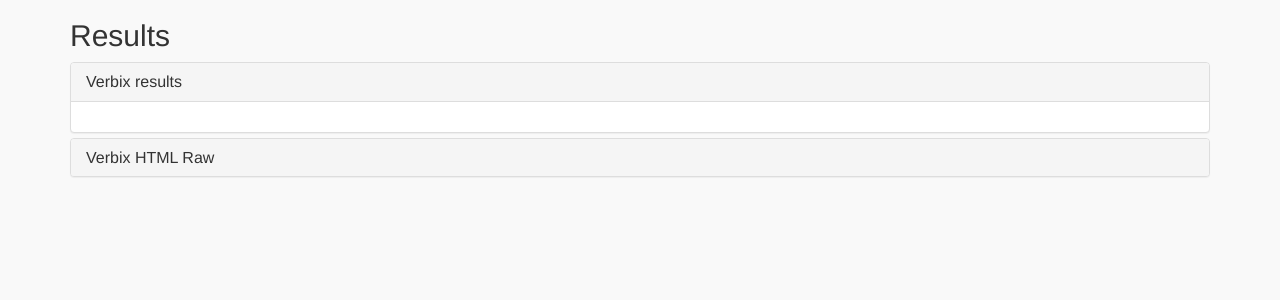
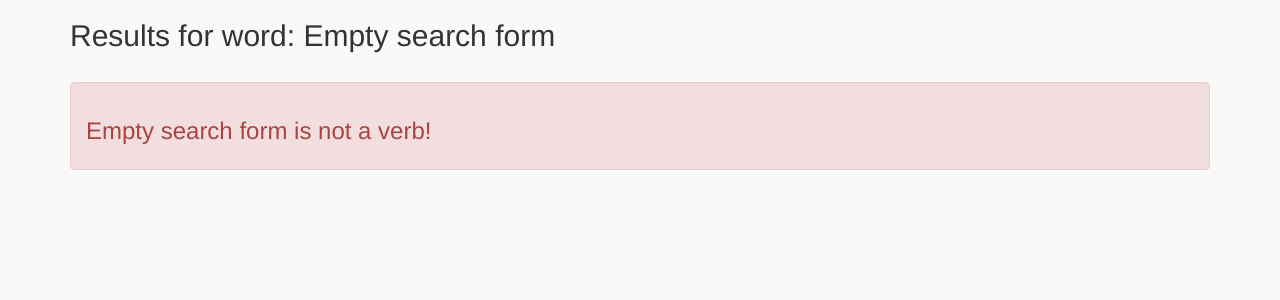
Before and after one commit to imclab/Django-learning, a Django app: page /word/search/ in a window 1280 px wide. Shown: the part 51-351 px from the top of the page. Run offline with Django 3.2, Linux system fonts and the light colour scheme; parts of the project's set-up code (start-up, migrations or seed data) failed here and were passed over; some libraries are stand-ins or nearby versions.

Commit message:
improve parser for Verbix
add check if verb does not exits
small visual changes

```diff
--- a/StudentHelp/services/verbix.py
+++ b/StudentHelp/services/verbix.py
@@ -13,6 +13,9 @@
     url = ""
     language = "Finnish"
     allowed_tags = ['class', 'td', 'tr', 'table', 'p', 'br', 'b', 'th']
+    allowed_attr = {
+        'table': ['class']
+    }
 
     def get_conjugations(self, verb):
         """
@@ -36,14 +39,44 @@
         """
         results = []
         soup = BeautifulSoup(html)
-        tables = soup.find_all("table", class_="verbtable")
-        for table in tables:
-            table['class'] = 'table'
-            sections = table.find_all('tr')
-            for section in sections:
-                clean_rows = bleach.clean(section, self.allowed_tags, strip=True)
-                results.append(clean_rows)
+        if self.is_a_verb(soup):
+            tables = soup.find_all("table", class_="verbtable")
+            # We take the first table tables[0] since is the one with all needed information
+            sections = tables[0].find_all('tr')  # We look inside for 'tr' tags
+            # We look first for Personal and Nominal forms, they are in sections[2]
+            # inside 2 'td' tags and inside a table each
+            tr_block = sections[2].find_all('td', class_="verbtable")
+            for td in tr_block:
+                table = td.find('table')
+                table['class'] = 'table'  # add class="table" to the table tag for CSS purposes
+                results.append(bleach.clean(table, self.allowed_tags, self.allowed_attr, strip=True))
+                # Now we have in results 0 and 1 the first tables
+            # Next is same for the other two blocks
+            # They are inside sections 14, to see why, debug and check values on sections values
+            tr_block = sections[14].find_all('td', class_="verbtable")
+            for td in tr_block:
+                table = td.find('table')
+                table['class'] = 'table'  # add class="table" to the table tag for CSS purposes
+                results.append(bleach.clean(table, self.allowed_tags, self.allowed_attr, strip=True))
+
         return results
+
+    def is_a_verb(self, html):
+        """
+        Given an html output will look for verbnotexits class
+        returning False if is it NOT a verb, other wise True
+        """
+        results = html.find_all('div', class_="verbnotexist")
+        if not results:
+            return True
+        else:
+            return False
+
+    def parse_to_json(self):
+        """
+        Given a table, parse it into a JSON form
+        """
+        # http://stackoverflow.com/questions/18544634/convert-a-html-table-to-json
 
     def __unicode__(self):
         return self.service_name
--- a/StudentHelp/templates/StudentHelp/results.html
+++ b/StudentHelp/templates/StudentHelp/results.html
@@ -2,18 +2,51 @@
 {% block title %}Results{% endblock %}
 {% block content %}
 
-    <h2>Results</h2>
+    <h2>Results for word: {{ searched }}</h2>
 
+    {% if verbix %}
         <div class="panel-group" id="accordion">
             <div class="panel panel-default">
                 <div class="panel-heading">
                     <h4 class="panel-title">
                         <a data-toggle="collapse" data-parent="#accordion" href="#collapseOne">
-                        Verbix results
+                            Personal Forms
                         </a>
                     </h4>
                 </div>
                 <div id="collapseOne" class="panel-collapse collapse in">
+                    <div class="panel-body">
+                        {% autoescape off %}
+                            {{ verbix.0 }}
+                        {% endautoescape %}
+                    </div>
+                </div>
+            </div>
+            <div class="panel panel-default">
+                <div class="panel-heading">
+                    <h4 class="panel-title">
+                        <a data-toggle="collapse" data-parent="#accordion" href="#collapseTwo">
+                            Nominal Forms
+                        </a>
+                    </h4>
+                </div>
+                <div id="collapseTwo" class="panel-collapse collapse">
+                    <div class="panel-body">
+                        {% autoescape off %}
+                            {{ verbix.1 }}
+                        {% endautoescape %}
+                    </div>
+                </div>
+            </div>
+            <div class="panel panel-default">
+                <div class="panel-heading">
+                    <h4 class="panel-title">
+                        <a data-toggle="collapse" data-parent="#accordion" href="#collapseThree">
+                            Passive
+                        </a>
+                    </h4>
+                </div>
+                <div id="collapseThree" class="panel-collapse collapse">
                     <div class="panel-body">
                         {% autoescape off %}
                             {{ verbix.2 }}
@@ -24,17 +57,41 @@
             <div class="panel panel-default">
                 <div class="panel-heading">
                     <h4 class="panel-title">
-                    <a data-toggle="collapse" data-parent="#accordion" href="#collapseTwo">
-                        Verbix HTML Raw
+                        <a data-toggle="collapse" data-parent="#accordion" href="#collapseFour">
+                            Participles
                         </a>
                     </h4>
                 </div>
-            <div id="collapseTwo" class="panel-collapse collapse">
+                <div id="collapseFour" class="panel-collapse collapse">
                     <div class="panel-body">
-                    {{ verbix.2 }}
+                        {% autoescape off %}
+                            {{ verbix.3 }}
+                        {% endautoescape %}
+                    </div>
+                </div>
+            </div>
+
+
+            <div class="panel panel-default">
+                <div class="panel-heading">
+                    <h4 class="panel-title">
+                        <a data-toggle="collapse" data-parent="#accordion" href="#collapseRaw">
+                            Debug - HTML Raw
+                        </a>
+                    </h4>
+                </div>
+                <div id="collapseRaw" class="panel-collapse collapse">
+                    <div class="panel-body">
+                        {{ verbix.0 }}
                     </div>
                 </div>
             </div>
         </div>
+    {% else %}
+        <br/>
+        <div class="alert alert-danger">
+            <h3>{{ searched }} is not a verb!</h3>
+        </div>
+    {% endif %}
 
 {% endblock %}
```
Also changed, not shown: StudentHelp/templates/StudentHelp/search.html (+12 -7 lines), 1 other file. Lines whose indentation alone changed are shown as unchanged.
